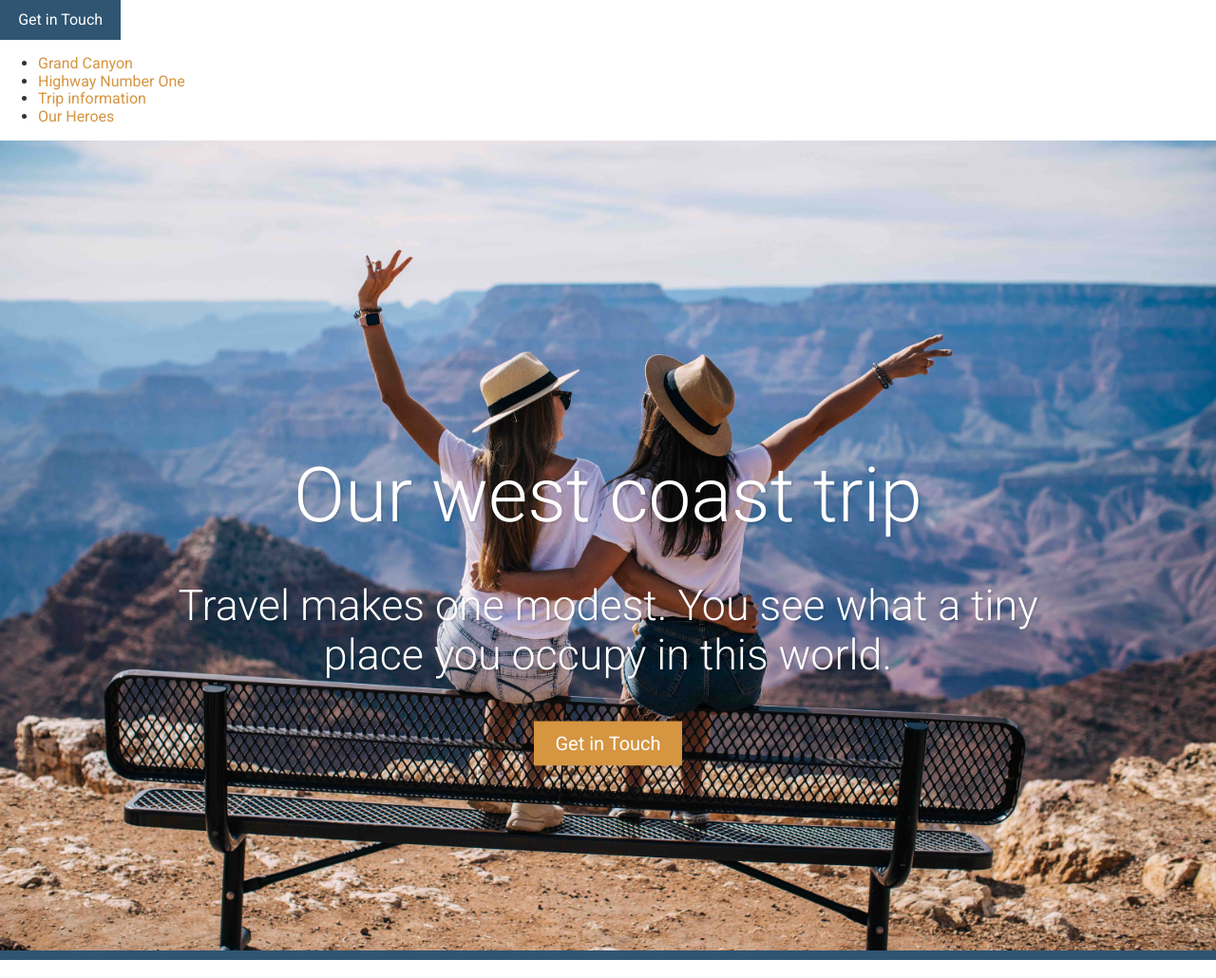
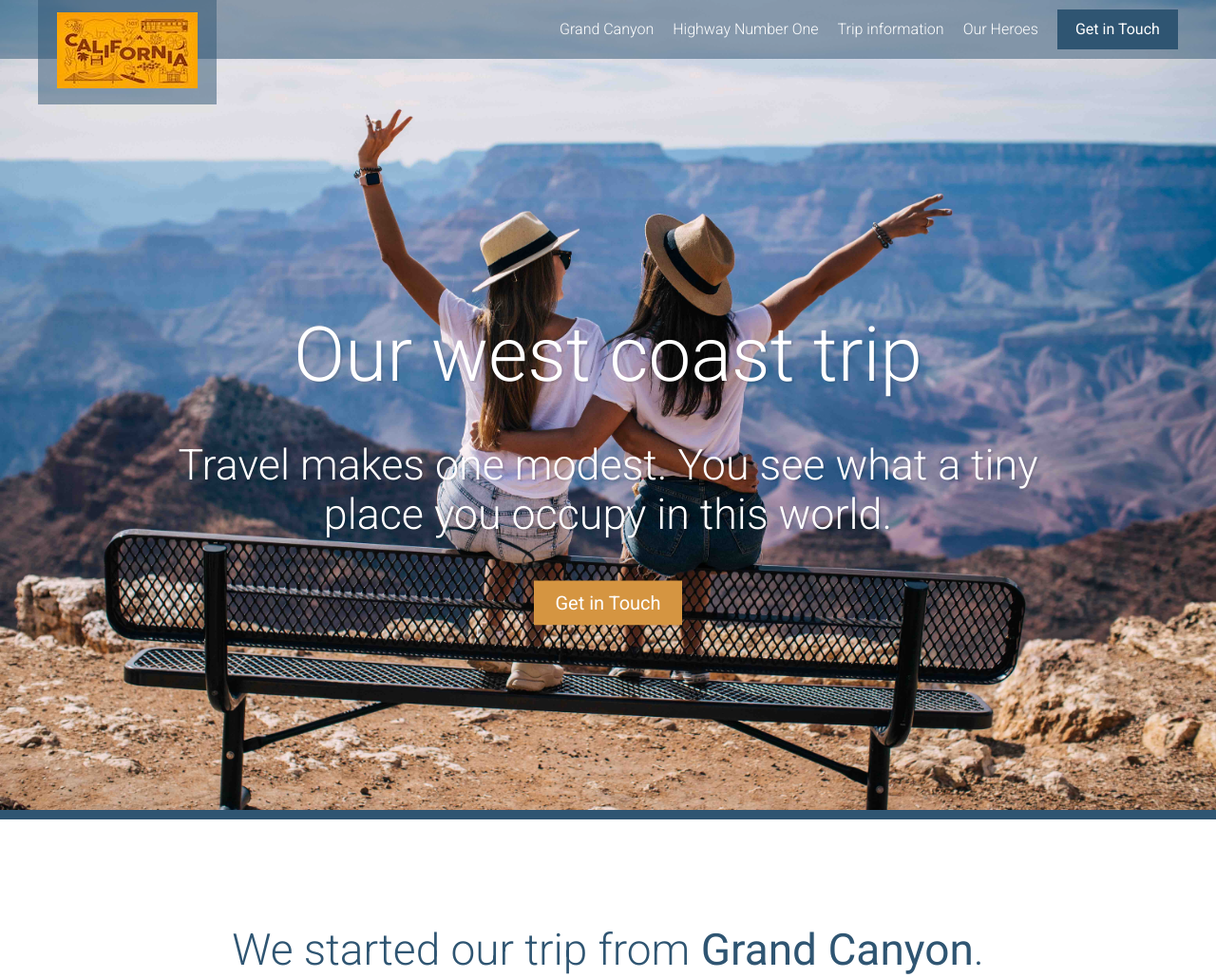
Before and after one commit to PavelKhromov/my-california-trip, a website: page index.html in a window 1280 px wide. Shown: the top 1030 px of the page at 95% size. Drawn offline with Linux system fonts and the light colour scheme.

Commit message:
Header section

```diff
--- /dev/null
+++ b/assets/scripts/App.js
@@ -0,0 +1 @@
+console.log("This is a text");
--- a/assets/styles/modules/_page-section.css
+++ b/assets/styles/modules/_page-section.css
@@ -20,10 +20,12 @@
 
 	&--heroes {
 		background-color: #e0e6ef;
+		margin-bottom: -36px;
 
 		@mixin atMedium {
 			background: url('/assets/images/pavel-canyon.jpg') top center no-repeat;
 		    background-size: cover;
+		    margin-bottom: -72px;
 
 		}
 
--- /dev/null
+++ b/assets/styles/modules/_primary-nav.css
@@ -0,0 +1,27 @@
+.primary-nav {
+
+
+  &--pull-right {
+    float: right;
+  }
+
+  ul {
+    margin: 0;
+    padding: 0;
+    @mixin clearfix;
+  }
+
+  li {
+    list-style: none;
+    float: left;
+    padding-right: 20px;
+  }
+
+  a {
+    color: #FFF;
+    font-weight: 300;
+    text-decoration: none;
+    display: block;
+    padding: 12px 0;
+  }
+}
--- /dev/null
+++ b/assets/styles/modules/_site-header.css
@@ -0,0 +1,60 @@
+.site-header {
+	padding: 10px 0;
+	position: absolute;
+	z-index: 2;
+	width: 100%;
+
+	@mixin atMedium {
+		background-color: rgba(47, 85, 114, .5);
+	}
+
+	&__btn-container {
+		float: right;
+	}
+
+	&__logo {
+		position: absolute;
+        top: 0;
+        background-color: rgba(47, 85, 114, .5);
+        padding: 13px 20px;
+        left: 50%;
+        transform: translateX(-50%) scale(.7);
+        transform-origin: 50% 0%;
+
+
+
+        @mixin atSmall {
+
+
+        }
+
+        @mixin atMedium {
+        	left: auto;
+        	transform: translateX(0);
+        }
+
+
+    }
+
+    &__menu-icon {
+        	width: 20px;
+        	height: 20px;
+        	background-color: #FFF;
+        	position: absolute;
+        	top: 10px;
+        	right: 10px;
+
+        	@mixin atMedium {
+        		display: none;
+        	}
+        }
+
+	&__menu-content {
+		display: none;
+
+		@mixin atMedium {
+			display: block;
+		}
+	}
+
+}
--- a/assets/styles/modules/_wrapper.css
+++ b/assets/styles/modules/_wrapper.css
@@ -5,6 +5,7 @@
   max-width: 1236px;
   margin-left: auto;
   margin-right: auto;
+
 
   &--medium {
     max-width: 976px;
--- a/assets/styles/styles.css
+++ b/assets/styles/styles.css
@@ -12,3 +12,6 @@
 @import "modules/_section-title";
 @import "modules/_information-item";
 @import "modules/_heroes";
+@import "modules/_site-footer";
+@import "modules/_site-header";
+@import "modules/_primary-nav";
--- a/index.html
+++ b/index.html
@@ -11,12 +11,18 @@
 
 </head>
 <body>
-  <header>
-    <!--
-    <img src="./assets/images/california-logo.jpg">
-  -->
+  <header class="site-header">
+    <div class="wrapper">
+      <div class="site-header__logo">
+      <img src="./assets/images/california-logo1.jpg">
+    </div>
+
+    <div class="site-header__menu-icon"></div>
+      <div class="site-header__menu-content">
+        <div class="site-header__btn-container">
         <a href="#" class="btn">Get in Touch</a>
-    <nav>
+      </div>
+       <nav class="primary-nav primary-nav--pull-right">
         <ul>
          <li><a href="#grand-canyon-day">Grand Canyon</a></li>
          <li><a href="#Highway Number One">Highway Number One</a></li>
@@ -24,6 +30,10 @@
          <li><a href="#heroes">Our Heroes</a></li>
       </ul>
     </nav>
+      </div>
+   </div>
+
+
   </header>
 
   <div class="grand-canyon">
@@ -209,9 +219,15 @@
       </div>
     </div>
   </div>
+</div>
 
-  <footer>
-    <p>Copyright &copy; 2018 Our California. All rights reserved. <a href="#" class="btn btn--orange">Get in Touch</a></p>
+  <footer class="site-footer">
+    <div class="wrapper">
+      <p><span class="site-footer__text">Copyright &copy; 2018 Our California. All rights reserved.</span><a href="#" class="btn btn--orange">Get in Touch</a></p>
+    </div>
+
   </footer>
+
+  <script src="/assets/scripts/App.js"></script>
 </body>
 </html>
--- a/temp/styles/styles.css
+++ b/temp/styles/styles.css
@@ -651,6 +651,7 @@ a {
 
 .page-section--heroes {
 		background-color: #e0e6ef;
+		margin-bottom: -36px;
 
 	}
 
@@ -658,7 +659,8 @@ a {
 
 .page-section--heroes {
 			background: url('/assets/images/pavel-canyon.jpg') top center no-repeat;
-		    background-size: cover
+		    background-size: cover;
+		    margin-bottom: -72px
 
 	}
 	}
@@ -950,3 +952,129 @@ a {
 		font-weight: 500;
 		margin: .5rem 0 .1rem 0;
 	}
+
+.site-footer {
+	background-color: #2f5572;
+	color: #FFF;
+	padding: .5rem 0;
+	text-align: center;
+}
+
+.site-footer__text {
+		display: block;
+		margin-bottom: 1rem;
+		font-weight: 200;
+	}
+
+@media (min-width: 800px) {
+
+.site-footer__text {
+			display: inline;
+			margin-bottom: 0;
+			margin-right: 1.4rem
+	}
+	}
+
+.site-header {
+	padding: 10px 0;
+	position: absolute;
+	z-index: 2;
+	width: 100%;
+
+}
+
+@media (min-width: 800px) {
+
+.site-header {
+		background-color: rgba(47, 85, 114, .5)
+
+}
+	}
+
+.site-header__btn-container {
+		float: right;
+	}
+
+.site-header__logo {
+		position: absolute;
+        top: 0;
+        background-color: rgba(47, 85, 114, .5);
+        padding: 13px 20px;
+        left: 50%;
+        -webkit-transform: translateX(-50%) scale(.7);
+                transform: translateX(-50%) scale(.7);
+        -webkit-transform-origin: 50% 0%;
+                transform-origin: 50% 0%;
+
+
+    }
+
+@media (min-width: 530px) {
+	}
+
+@media (min-width: 800px) {
+
+.site-header__logo {
+        	left: auto;
+        	-webkit-transform: translateX(0);
+        	        transform: translateX(0)
+
+
+    }
+	}
+
+.site-header__menu-icon {
+        	width: 20px;
+        	height: 20px;
+        	background-color: #FFF;
+        	position: absolute;
+        	top: 10px;
+        	right: 10px;
+        }
+
+@media (min-width: 800px) {
+
+.site-header__menu-icon {
+        		display: none
+        }
+	}
+
+.site-header__menu-content {
+		display: none;
+	}
+
+@media (min-width: 800px) {
+
+.site-header__menu-content {
+			display: block
+	}
+	}
+
+.primary-nav--pull-right {
+    float: right;
+  }
+
+.primary-nav ul {
+    margin: 0;
+    padding: 0;
+  }
+
+.primary-nav ul::after {
+		content: "";
+		clear: both;
+		display: table;
+	}
+
+.primary-nav li {
+    list-style: none;
+    float: left;
+    padding-right: 20px;
+  }
+
+.primary-nav a {
+    color: #FFF;
+    font-weight: 300;
+    text-decoration: none;
+    display: block;
+    padding: 12px 0;
+  }
```
Also changed, not shown: assets/styles/modules/_site-footer.css (added, +20 -0 lines), assets/images/california-logo1.jpg (added), assets/images/california-logo2.jpg (added), 5 other files. Lines whose indentation alone changed are shown as unchanged.
